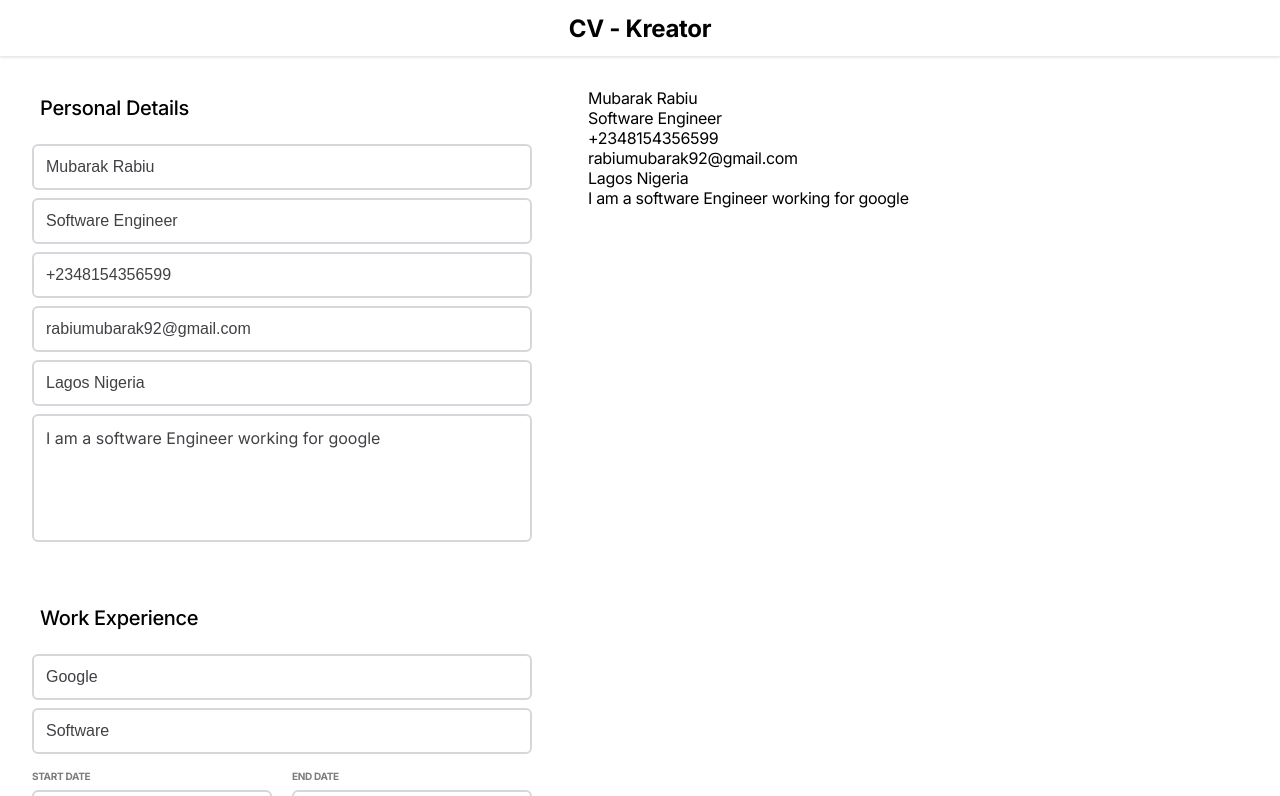
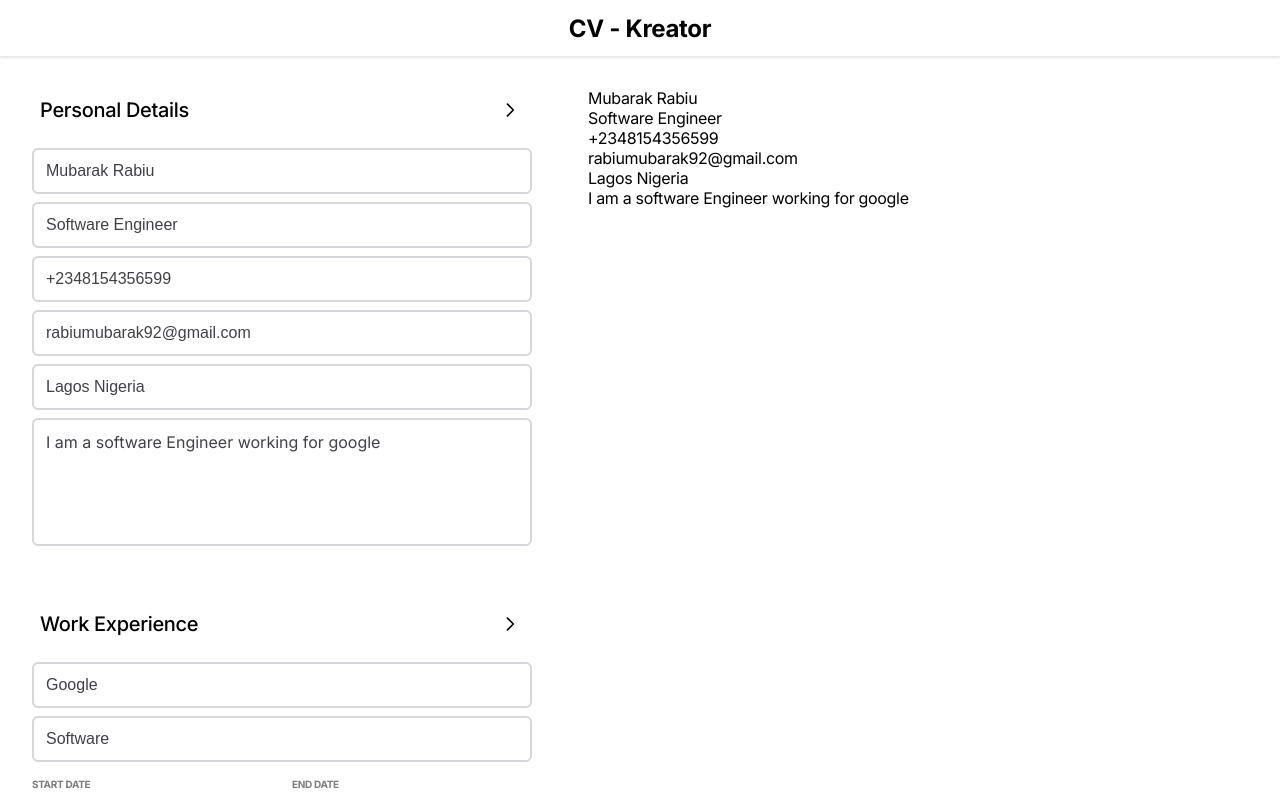
Before and after one commit to mubzie/cv-project, a React (Create React App) app: page / in a window 1280 px wide. Shown: the top 796 px of the page. Built offline with nearby package versions, Linux system fonts and the light colour scheme.

Commit message:
styled form header with icon

```diff
--- a/src/components/formComponentEducation.js
+++ b/src/components/formComponentEducation.js
@@ -1,6 +1,7 @@
 /* eslint-disable no-useless-constructor */
 import React, { Component } from "react";
 import uniqid from 'uniqid'
+import { HiOutlineChevronRight } from "react-icons/hi"
 import DisplayEducation from "./displayEducation";
 
 class Education extends Component {
@@ -94,7 +95,11 @@ class Education extends Component {
 
         return(
             <div className="form-container-education">
-                <div className="form-title">{ formTitle }</div>
+                <div className="form-header-container">
+                    <div className="form-title">{ formTitle }</div>
+                    <div className="icon"><HiOutlineChevronRight /></div>
+
+                </div>
 
                 <form onSubmit={ this.onSubmitEducation }>
                     <input type="text" placeholder="University/College" name="university" id="uniInput" onChange={ this.handleChange } value={ education.university }></input>
--- a/src/components/formComponentPersonal.js
+++ b/src/components/formComponentPersonal.js
@@ -1,5 +1,6 @@
 /* eslint-disable no-useless-constructor */
 import React, { Component } from "react";
+import { HiOutlineChevronRight } from "react-icons/hi"
 
 class PersonalDetails extends Component {
     constructor (props) {
@@ -13,7 +14,11 @@ class PersonalDetails extends Component {
 
         return(
             <div className="form-container-personal">
-                <div className="form-title">{ formTitle }</div>
+                <div className="form-header-container">
+                    <div className="form-title">{ formTitle }</div>
+                    <div className="icon"><HiOutlineChevronRight /></div>
+
+                </div>
 
                 <form>
                     <input type="text" placeholder="Full Name" name="fullName" id="nameInput" onChange={ handleChange } value={ personal.fullName }></input>
--- a/src/components/formComponentWorkExp.js
+++ b/src/components/formComponentWorkExp.js
@@ -1,6 +1,7 @@
 /* eslint-disable no-useless-constructor */
 import React, { Component } from "react";
 import uniqid from 'uniqid'
+import { HiOutlineChevronRight } from "react-icons/hi"
 import DisplayWorkExp from "./displayWorkExp";
 
 class WorkExperience extends Component {
@@ -95,7 +96,11 @@ class WorkExperience extends Component {
 
         return(
             <div className="form-container-workexp">
-                <div className="form-title">{ formTitle }</div>
+                <div className="form-header-container">
+                    <div className="form-title">{ formTitle }</div>
+                    <div className="icon"><HiOutlineChevronRight /></div>
+
+                </div>
 
                 <form onSubmit={ this.onSubmitExperience }>
                     <input type="text" placeholder="Company" name="company" id="nameInput" onChange={ this.handleChange } value={ workExperience.company }></input>
--- a/src/styles/App.css
+++ b/src/styles/App.css
@@ -62,11 +62,22 @@ body {
     gap: var(--spacing-medium);
 }
 
-.form-title {
+.form-header-container {
+    display: flex;
+    align-items: center;
+    justify-content: space-between;
     padding: 8px;
     font-size: var(--font-size-small);
     font-weight: 500;
     margin-bottom: 16px;
+    cursor: pointer;
+}
+
+div.icon {
+    display: flex;
+    align-items: center;
+    justify-content: center;
+    padding: 4px;
 }
 
 form {
```
